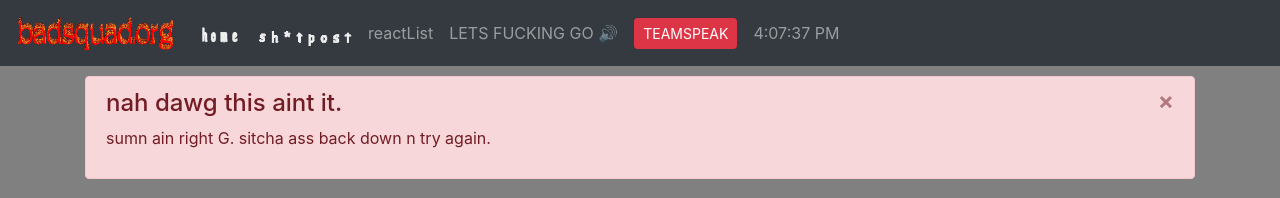
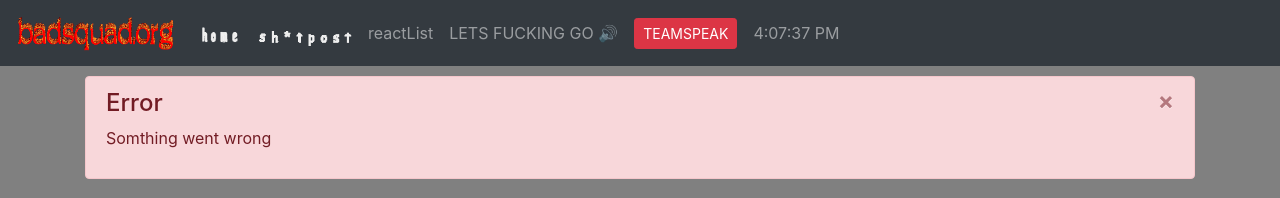
Before and after one commit to richardbreslin/online-chat-forum, a React (Create React App) app in the folder client/: page /forum in a window 1280 px wide. Shown: the top 198 px of the page. Built offline with nearby package versions, Linux system fonts and the light colour scheme; no server answers.

Commit message:
Update forum-alert.jsx

```diff
--- a/client/src/forum-alert.jsx
+++ b/client/src/forum-alert.jsx
@@ -13,19 +13,18 @@ class ForumAlert extends Component {
     if (this.props.type === "danger") {
       return (
         <div>
-          <Alert.Heading> nah dawg this aint it. </Alert.Heading>
-          <p> sumn ain right G. sitcha ass back down n try again.</p>
+          <Alert.Heading>Error</Alert.Heading>
+          <p> Somthing went wrong</p>
         </div>
       );
     }
     if (this.props.type === "success") {
       return (
         <div>
-          <Alert.Heading> Real Trap Shit! </Alert.Heading>
+          <Alert.Heading> Success</Alert.Heading>
           <p>
             {" "}
-            yo shit posted homie! ay u tryna run 2k? (might wanna refresh if
-            this is a comment. will fix soon ;) )
+            Posted!
           </p>
         </div>
       );
```
